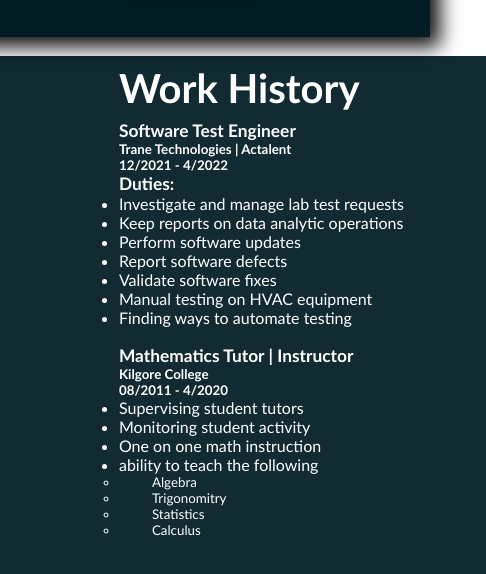
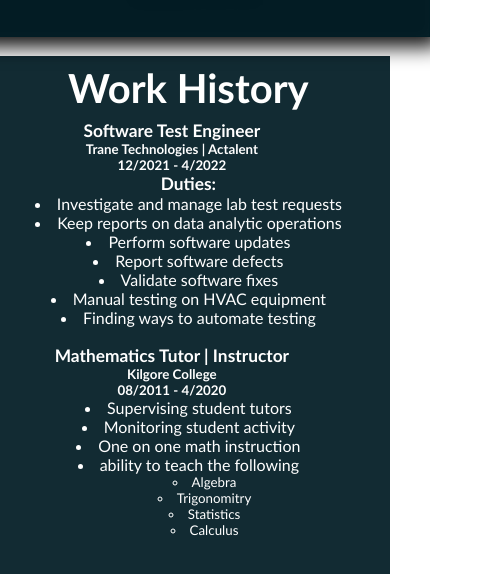
Before and after one commit to Bartlett-S/Portfolio, a plain HTML site: page public/About Me/About.html in a window 390 px wide. Shown: the part 934-1508 px from the top of the page, 486 px wide, since content can reach past the window. Drawn offline with Linux system fonts and the light colour scheme.

Commit message:
adjusted the work section to be centered

```diff
--- a/public/About Me/about.css
+++ b/public/About Me/about.css
@@ -328,7 +328,7 @@ ul > ul > li {
   .work {
     flex-direction: column;
     justify-content: center;
-    padding-left: 55%;
+    text-align: center;
   }
 
   .jobs {
@@ -346,7 +346,7 @@ ul > ul > li {
     padding-top: 5%;
   }
 
-  #kilgore-list {
-    font-size: 1rem;
+  ul {
+    list-style-position: inside;
   }
 }
```
Also changed, not shown: public/About Me/About.html (+0 -1 lines).
